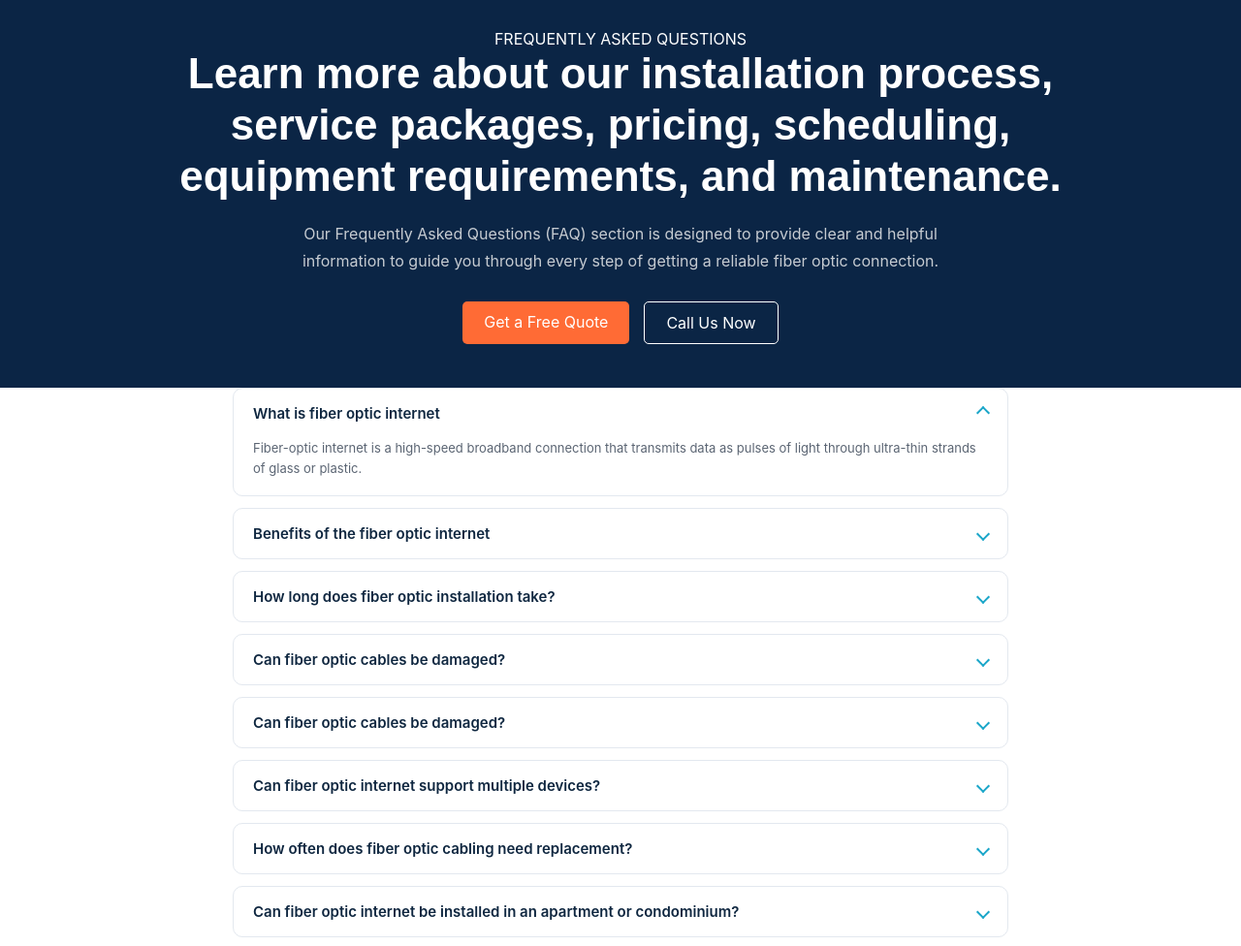
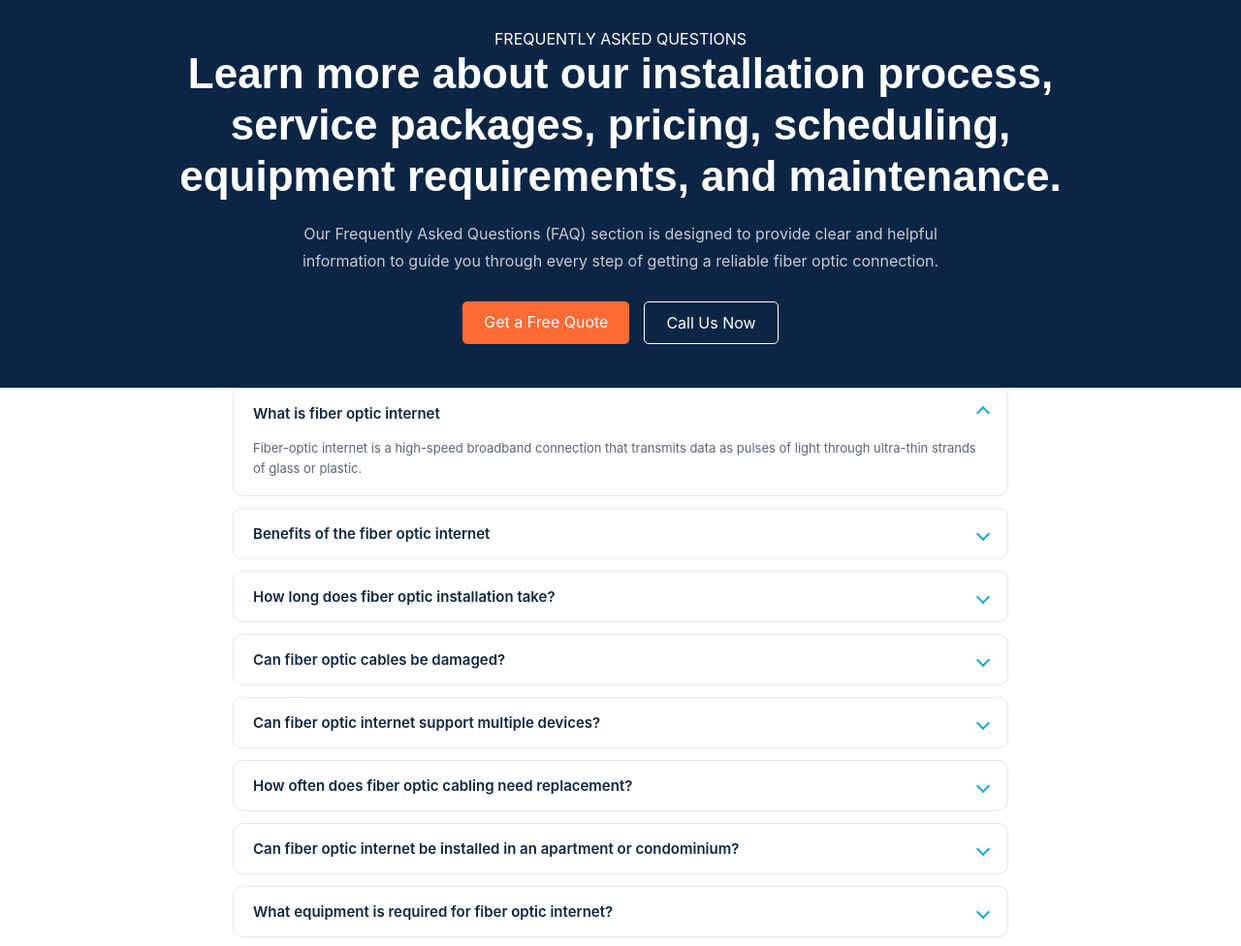
Before and after one commit to rhougeee/ac-website, a plain HTML site: page faq.html in a window 1280 px wide. Shown: the part 95-1071 px from the top of the page at 97% size. Drawn offline with Linux system fonts and the light colour scheme.

Commit message:
Update FAQ page

```diff
--- a/faq.html
+++ b/faq.html
@@ -88,11 +88,6 @@
       </p>
     </details>
 
-    <details name="faq">
-      <summary> Can fiber optic cables be damaged?</summary>
-      <p>Yes. Excessive bending, crushing, pulling, or improper handling can damage the cable and affect the connection.
-      </p>
-    </details>
 
     <details name="faq">
       <summary>Can fiber optic internet support multiple devices? </summary>
```
